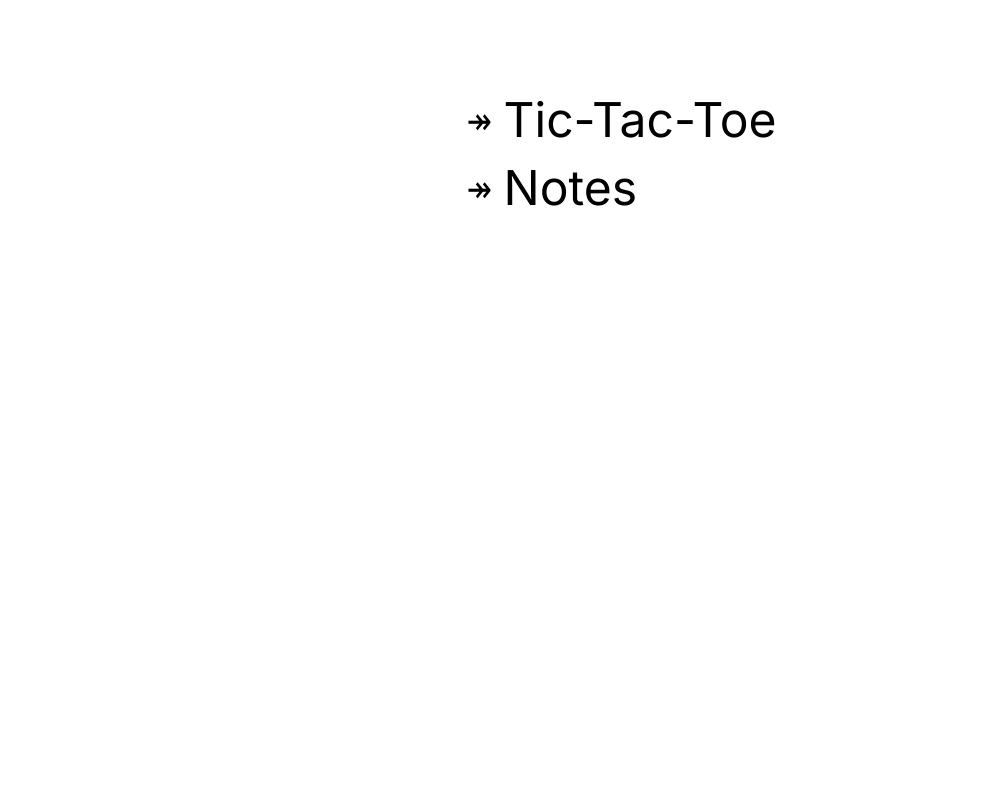
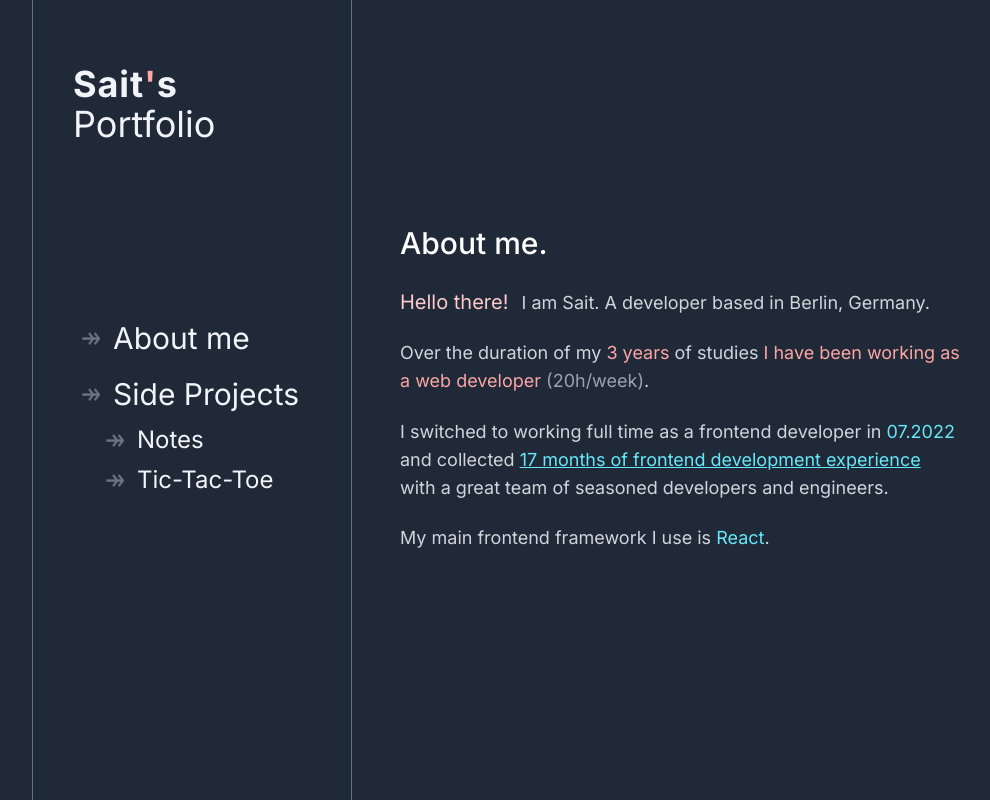
Before and after one commit to dizzzy7/the-project, a Next.js app: page / in a window 1280 px wide. Shown: the top 800 px of the page, without its empty margins (0-990 px from the left). Built offline with nearby package versions, Linux system fonts and the light colour scheme.

Commit message:
feat: make the main page a portfolio

```diff
--- a/src/app/page.tsx
+++ b/src/app/page.tsx
@@ -2,19 +2,54 @@ import Link from 'next/link';
 
 export default function Home() {
   return (
-    <main className='flex min-h-screen flex-col items-center justify-between p-24'>
-      <ul className='space-y-5 flex flex-col'>
-        <li className='before:content-["↠"] before:absolute before:-left-3 before:-translate-x-full before:-translate-y-1/2 relative before:text-3xl before:top-1/2 before:scale-y-125'>
-          <Link className='text-5xl' href={'/tictactoe'}>
-            Tic-Tac-Toe
+    <main className='min-h-screen bg-gray-800 text-slate-100'>
+      <div className='container grid grid-cols-[20rem_auto] h-full min-h-screen'>
+        <div className='border-l border-r border-slate-500 px-8 '>
+          <nav className='flex flex-col h-full min-h-screen align-middle fixed'>
+            <h1 className='fixed top-0 pt-16 px-2 text-4xl font-bold tracking-wide'>Sait<span className='text-red-300'>'</span>s<br /><span className='font-normal tracking-normal'>Portfolio</span></h1>
+            <ul className='space-y-5 flex flex-col pt-16 p-12 justify-center h-full'>
+              <li className='before:content-["↠"] before:text-gray-500 before:absolute before:-left-3 before:-translate-x-full before:-translate-y-1/2 relative before:text-2xl before:top-1/2 before:scale-y-125'>
+                <Link className='text-3xl' href={'/about-me'}>
+                  About me
                 </Link>
               </li>
-        <li className='before:content-["↠"] before:absolute before:-left-3 before:-translate-x-full before:-translate-y-1/2 relative before:text-3xl before:top-1/2 before:scale-y-125'>
-          <Link className='text-5xl' href={'/notes'}>
+              <li className='before:content-["↠"] before:text-gray-500 before:absolute before:-left-3 before:-translate-x-full before:-translate-y-1/2 relative before:text-2xl before:top-1/2 before:scale-y-125'>
+                <Link className='text-3xl' href={''}>
+                  Side Projects
+                </Link>
+              </li>
+              <li className='ml-6 !mt-3 before:content-["↠"] before:text-gray-500 before:absolute before:-left-3 before:-translate-x-full before:-translate-y-1/2 relative before:text-2xl before:top-1/2 before:scale-y-125'>
+                <Link className='text-2xl' href={'/notes'}>
                   Notes
                 </Link>
               </li>
+              <li className='ml-6 !mt-2 before:content-["↠"] before:absolute before:-left-3 before:-translate-x-full before:-translate-y-1/2 relative before:text-2xl before:text-gray-500 before:top-1/2 before:scale-y-125'>
+                <Link className='text-2xl' href={'/tic-tac-toe'}>Tic-Tac-Toe</Link>
+              </li>
             </ul>
+          </nav>
+        </div>
+        <div className='px-12 prose prose-invert prose-p:text-lg prose-h1:font-medium prose-h1:text-3xl justify-self-stretch'>
+          <div className='flex min-h-screen'>
+            <div className='my-auto'>
+              <h1>About me.</h1>
+              <p><span className='text-red-200 text-xl mr-2'>Hello there!</span> I am Sait. A developer based in Berlin, Germany.</p>
+              <p>Over the duration of my <span className='text-red-300'>3 years</span> of studies <span className='text-red-300'>I have been working as a web developer</span> <span className='text-gray-400'>(20h/week)</span>.</p>
+              <p>I switched to working full time as a frontend developer in <span className='text-cyan-300'>07.2022</span> and collected <u className='text-cyan-300'>17 months of frontend development experience</u> with a great team of seasoned developers and engineers.</p>
+              <p>My main frontend framework I use is <span className='text-cyan-300'>React</span>.</p>
+            </div>
+          </div>
+          <div className='flex min-h-screen'>
+            <div className='my-auto'>
+              <h1>About me.</h1>
+              <p><strong className='text-red-200'>Hello there!</strong> I am Sait. A developer based in Berlin, Germany.</p>
+              <p>Over the duration of my <span className='text-red-300'>3 years</span> of studies <span className='text-red-300'>I have been working as a web developer</span> (working student).</p>
+              <p>I switched to working full time as a frontend developer in <span className='text-cyan-300'>07.2022</span> and collected <u className='text-cyan-300'>17 months of frontend development experience</u> with a great team of seasoned developers and engineers.</p>
+              <p>My main frontend framework I use is <span className='text-cyan-300'>React</span>.</p>
+            </div>
+          </div>
+        </div>
+      </div>
     </main>
   );
 }
```
Lines whose indentation alone changed are shown as unchanged.
